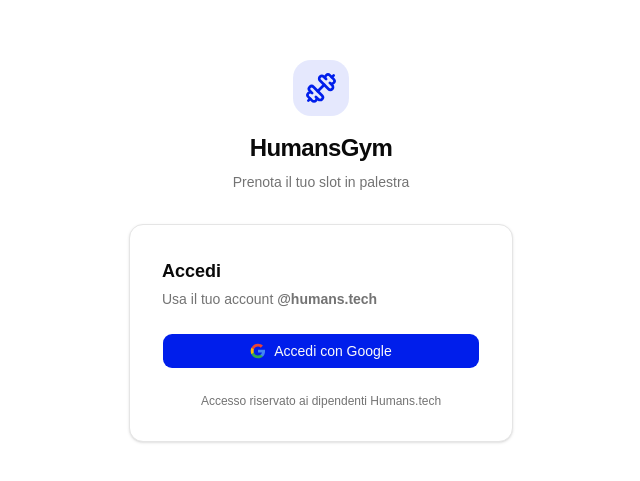
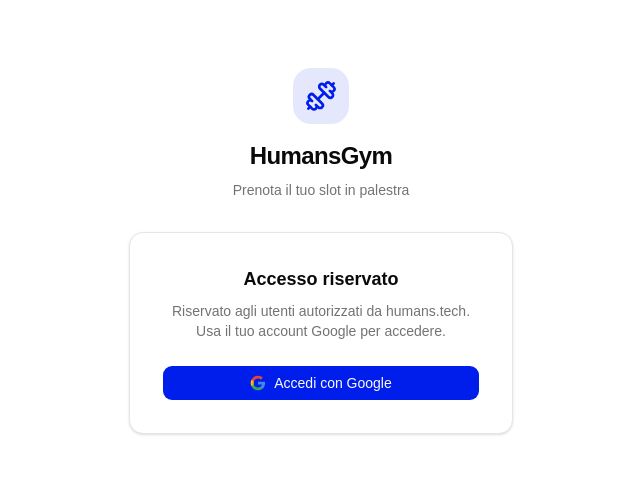
Before and after one commit to FramoDv/h-gym-scheduler, a React (Vite) app: page /login in a window 1280 px wide. Shown: the part 149-630 px from the top of the page, without its empty margins (319-959 px from the left). Built offline with nearby package versions, Linux system fonts and the light colour scheme; no server answers.

Commit message:
fix: login card centered text and updated copy
Co-Authored-By: Claude Sonnet 4.6 <noreply@anthropic.com>

```diff
--- a/src/pages/Login.tsx
+++ b/src/pages/Login.tsx
@@ -42,11 +42,13 @@ export function Login() {
           </p>
         </div>
 
-        <div className="rounded-xl border bg-card p-8 shadow-sm space-y-6">
+        <div className="rounded-xl border bg-card p-8 shadow-sm space-y-6 text-center">
           <div>
-            <h2 className="text-lg font-semibold">Accedi</h2>
-            <p className="mt-1 text-sm text-muted-foreground">
-              Usa il tuo account <strong>@humans.tech</strong>
+            <h2 className="text-lg font-semibold">Accesso riservato</h2>
+            <p className="mt-2 text-sm text-muted-foreground">
+              Riservato agli utenti autorizzati da humans.tech.
+              <br />
+              Usa il tuo account Google per accedere.
             </p>
           </div>
 
@@ -75,10 +77,6 @@ export function Login() {
             )}
             Accedi con Google
           </Button>
-
-          <p className="text-center text-xs text-muted-foreground">
-            Accesso riservato ai dipendenti Humans.tech
-          </p>
         </div>
       </div>
     </div>
```
